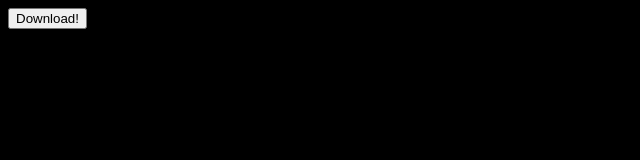
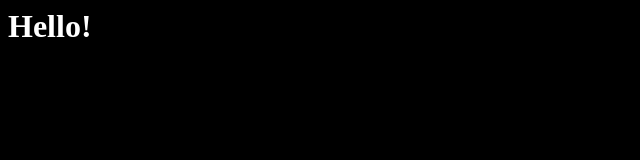
Before and after one commit to caspertaro/Rooms, a plain HTML site: page index.html in a window 1280 px wide. Shown: the whole page, without its empty margins (0-640 px from the left). Drawn offline with Linux system fonts and the light colour scheme.

Commit message:
Update index.html

```diff
--- a/index.html
+++ b/index.html
@@ -12,9 +12,7 @@
 </head>
 <body>
 
-<form method="get" action="file.doc">
-   <button type="submit">Download!</button>
-</form>
+  <h1 style="color:white">Hello!</h1>
 
 
 
```
